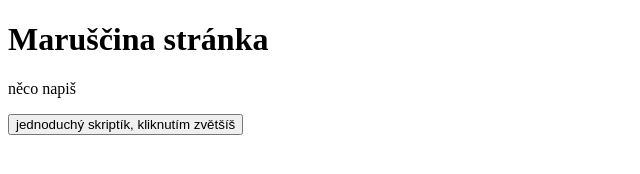
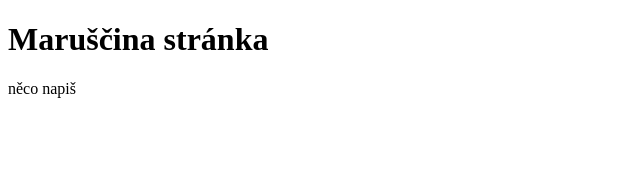
Before and after one commit to kortusova/kortusova.github.io, a plain HTML site: page index.html in a window 1280 px wide. Shown: the whole page, without its empty margins (0-640 px from the left). Drawn offline with Linux system fonts and the light colour scheme.

Commit message:
Update index.html

```diff
--- a/index.html
+++ b/index.html
@@ -3,6 +3,5 @@
   <body>
     <h1>Maruščina stránka</h1>
     <p>něco napiš</p>
-    <button onclick="this.style.height = 20 " > jednoduchý skriptík, kliknutím zvětšíš </button>
   </body>
 </html>
```
